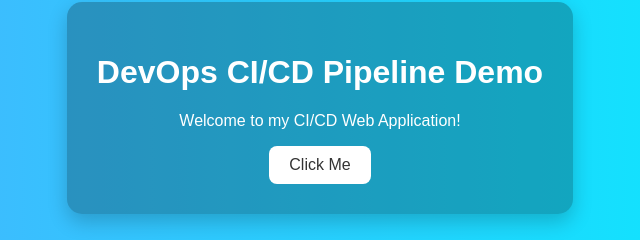
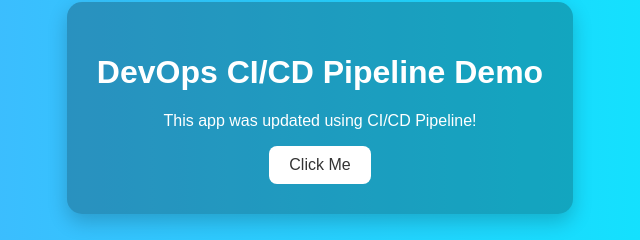
Before and after one commit to Jeya2305/ci-cd-webapp, a website: page index.html in a window 1280 px wide. Shown: the part 292-532 px from the top of the page, 320-960 px from the left. Drawn offline with Linux system fonts and the light colour scheme.

Commit message:
Updated application text

```diff
--- a/index.html
+++ b/index.html
@@ -9,7 +9,7 @@
 <body>
   <div class="container">
     <h1>DevOps CI/CD Pipeline Demo</h1>
-    <p id="message">Welcome to my CI/CD Web Application!</p>
+    <p id="message">This app was updated using CI/CD Pipeline!</p>
     <button onclick="changeText()">Click Me</button>
   </div>
 
```
